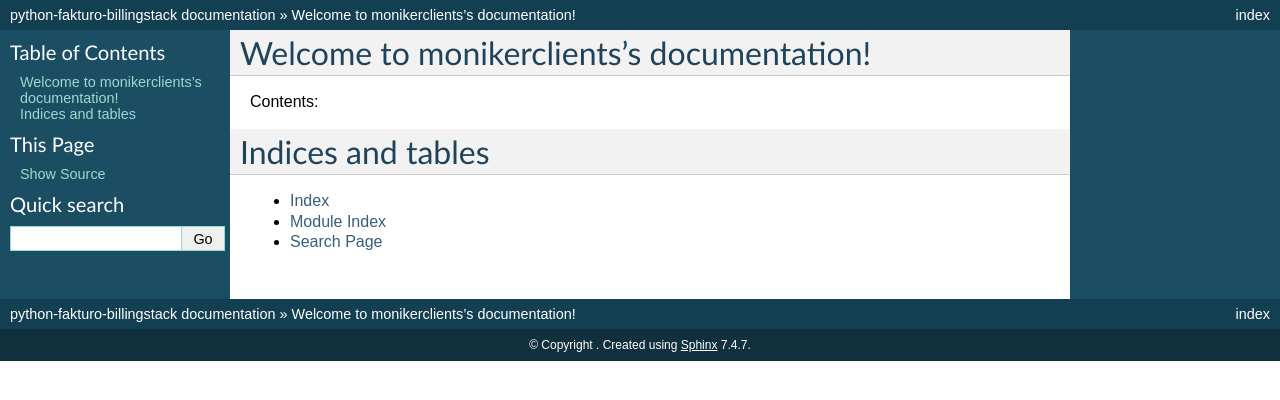
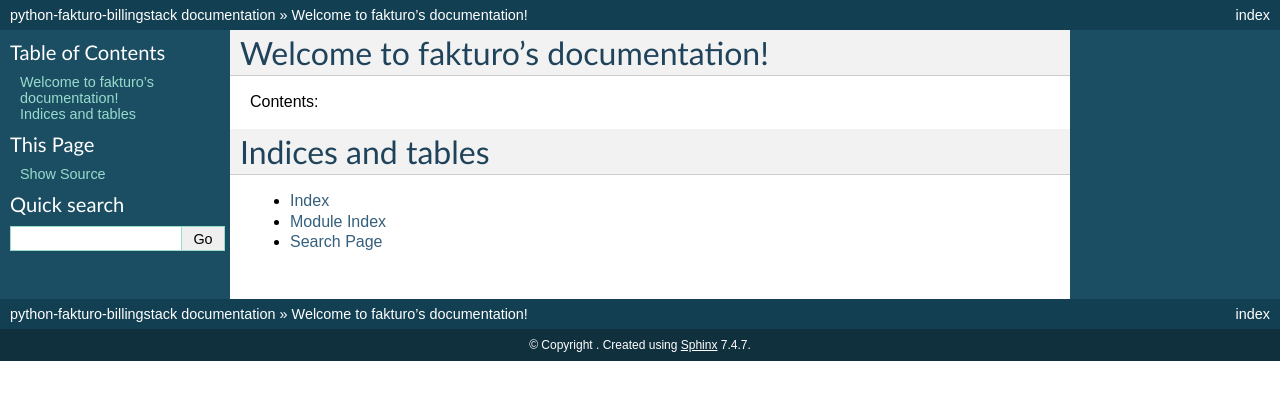
Before and after one commit to billingstack/python-fakturo-billingstack, a Sphinx documentation site: the page built from doc/source/index.rst, in a window 1280 px wide. Shown: the top 400 px of the page. Built offline with Sphinx 7.4.7, drawn with Linux system fonts in a browser that asks for light colours; the version number could not be read and is left out.

Commit message:
Change name

```diff
--- a/doc/source/conf.py
+++ b/doc/source/conf.py
@@ -184,6 +184,7 @@
 # (source start file, target name, title, author, documentclass [howto/manual]).
 latex_documents = [
   ('index', 'python-fakturo-billingstack.tex', u'Fakturo Billingstack Client Documentation',
+   u'Bouvet ASA', 'manual')
 ]
 
 # The name of an image file (relative to this directory) to place at the top of
@@ -213,6 +214,7 @@
 # (source start file, name, description, authors, manual section).
 man_pages = [
     ('index', 'python-fakturo-billingstack', u'Fakturo Billingstack Client Documentation',
+     [u'Bouvet ASA'], 1)
 ]
 
 # If true, show URL addresses after external links.
--- a/doc/source/index.rst
+++ b/doc/source/index.rst
@@ -1,9 +1,9 @@
-.. moniker documentation master file, created by
+.. fakturo documentation master file, created by
    sphinx-quickstart on Wed Oct 31 18:58:17 2012.
    You can adapt this file completely to your liking, but it should at least
    contain the root `toctree` directive.
 
-Welcome to monikerclients's documentation!
+Welcome to fakturo's documentation!
 ===================================
 
 Contents:
```
